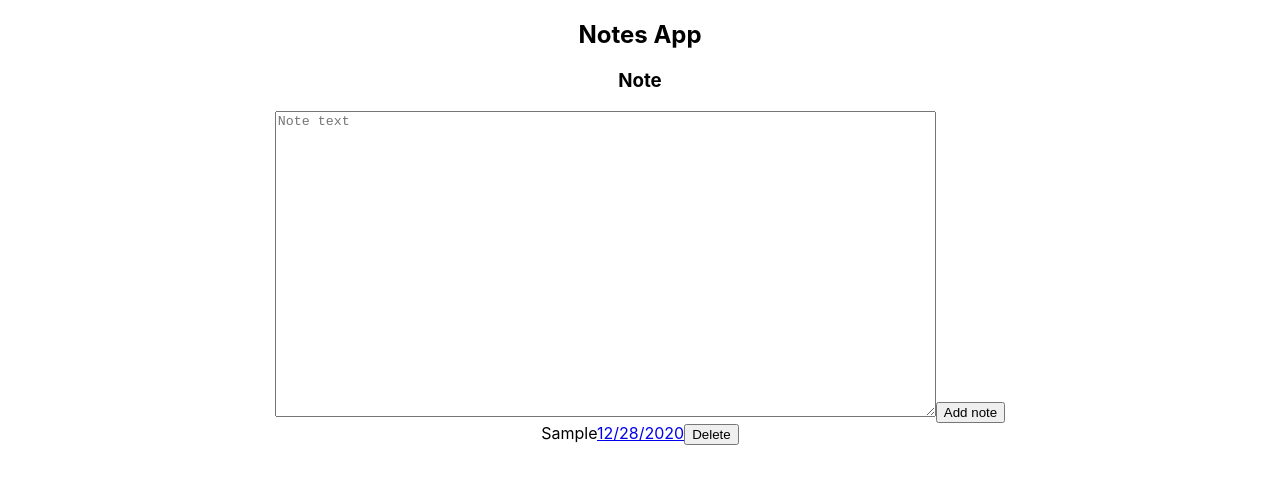
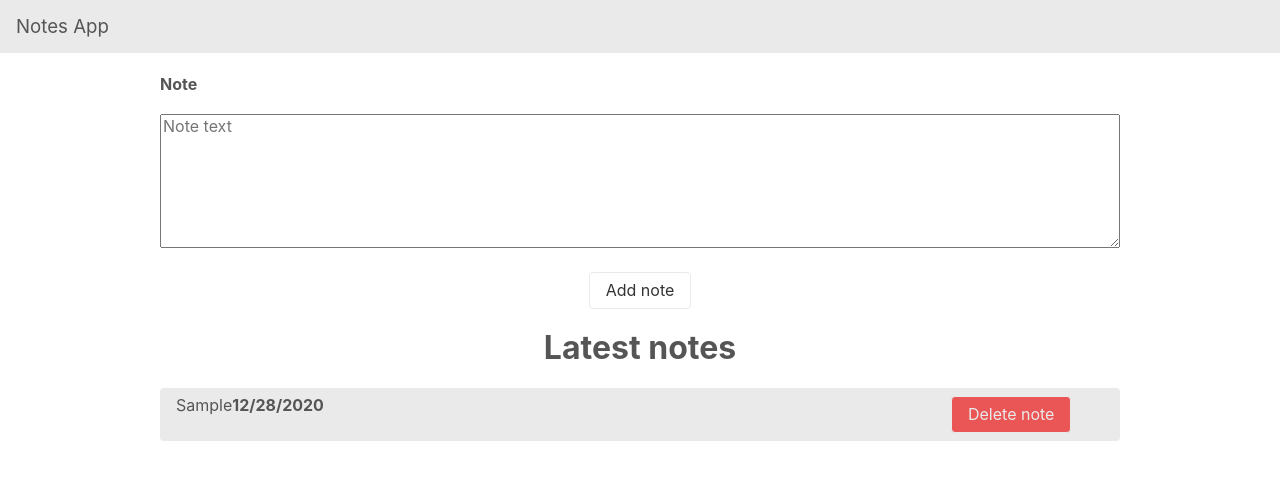
Before and after one commit to bonsoirq/notes, a React (Create React App) app: page / in a window 1280 px wide. Both pictures are taken after typing "Sample" into the empty fields and a click on the button "Add note". Shown: the top 484 px of the page. Built offline with nearby package versions, Linux system fonts and the light colour scheme.

Commit message:
feat: add styles

```diff
--- a/package.json
+++ b/package.json
@@ -10,6 +10,7 @@
     "@testing-library/user-event": "^12.1.10",
     "formik": "^2.2.6",
     "markdown-to-jsx": "^7.1.0",
+    "normalize.css": "^8.0.1",
     "react": "^17.0.1",
     "react-dom": "^17.0.1",
     "react-router-dom": "^5.2.0",
--- a/src/App.css
+++ b/src/App.css
@@ -1,38 +1,130 @@
-.App {
+:root {
+  --element-bg-color: #EAEAEA;
+  --element-text-color: #555;
+  --danger-color: #EA5655;
+}
+
+html,
+body {
+  margin: 0;
+  padding: 0;
+  box-sizing: border-box;
+}
+
+.Layout nav {
+  background-color: var(--element-bg-color);
+}
+
+.Layout nav h3 {
+  font-size: 14pt;
+  font-weight: normal;
+  color: var(--element-text-color);
+  padding: 16px;
+  margin: 0;
+}
+
+.Layout main {
+  width: 960px;
+  margin: 0 auto;
+}
+
+.NewNote {
+  display: flex;
+  flex-direction: column;
+  justify-content: space-around;
+}
+
+.NewNote .error {
+  margin-top: 8px;
+  height: 16px;
+  color: var(--danger-color);
+  font-size: 10pt;
+}
+
+button {
+  padding: 8px 16px;
+  color: #333;
+  background: white;
+  border: 1px solid var(--element-bg-color);
+  border-radius: 4px;
+  cursor: pointer;
+}
+
+button:disabled {
+  color: var(--element-bg-color);
+}
+
+.NewNote h4 {
+  color: var(--element-text-color);
+}
+
+.NewNote textarea {
+  height: 128px;
+}
+
+.NewNote button {
+  margin: 0 auto;
+}
+
+.NotesList h1 {
+  color: var(--element-text-color);
   text-align: center;
 }
 
-.App-logo {
-  height: 40vmin;
-  pointer-events: none;
+.delete-button {
+  color: var(--element-bg-color);
+  background-color: var(--danger-color);
 }
 
-@media (prefers-reduced-motion: no-preference) {
-  .App-logo {
-    animation: App-logo-spin infinite 20s linear;
-  }
+.NoteEntry {
+  display: flex;
+  background-color: var(--element-bg-color);
+  color: var(--element-text-color);
+  border-radius: 4px;
+  padding: 8px 16px;
 }
 
-.App-header {
-  background-color: #282c34;
-  min-height: 100vh;
+.NoteEntry .content {
+  width: 80%;
+}
+
+.NoteEntry .link {
+  color: var(--element-text-color);
+  text-decoration: none;
+  font-weight: bold;
+}
+
+.NoteEntry .actions {
+  width: 20%;
   display: flex;
   flex-direction: column;
-  align-items: center;
   justify-content: center;
-  font-size: calc(10px + 2vmin);
-  color: white;
 }
 
-.App-link {
-  color: #61dafb;
+.NoteEntry .actions button {
+  margin: 0 auto;
 }
 
-@keyframes App-logo-spin {
-  from {
-    transform: rotate(0deg);
-  }
-  to {
-    transform: rotate(360deg);
-  }
+.NoteDetails {
+  display: flex;
+  flex-direction: column;
 }
+
+.NoteDetails .actions {
+  display: flex;
+  justify-content: space-between;
+  padding: 32px 48px;
+}
+
+.NoteDetails .content {
+  display: flex;
+  flex-direction: column;
+  background-color: var(--element-bg-color);
+  color: var(--element-text-color);
+  border-radius: 4px;
+  padding: 16px;
+}
+
+.NoteDetails .date {
+  text-align: end;
+}
--- a/src/App.tsx
+++ b/src/App.tsx
@@ -1,3 +1,4 @@
+import 'normalize.css'
 import './App.css';
 import { Layout } from './Layout';
 import NewNote from './notes/NewNote';
--- a/src/Layout.tsx
+++ b/src/Layout.tsx
@@ -6,9 +6,9 @@ type Props = {
 
 export const Layout = ({ children }: Props) => {
   return (
-    <div>
+    <div className="Layout">
       <nav>
-        <h1>Notes App</h1>
+        <h3>Notes App</h3>
       </nav>
       <main>
         {children}
--- a/src/notes/NewNote.tsx
+++ b/src/notes/NewNote.tsx
@@ -39,18 +39,16 @@ const NewNote = () => {
     }
   })
   return (
-    <form onSubmit={handleSubmit}>
-      <h3>Note</h3>
+    <form className="NewNote" onSubmit={handleSubmit}>
+      <h4>Note</h4>
       <textarea
         onBlur={handleBlur}
         onChange={handleChange}
         value={values.content}
         name="content"
         placeholder="Note text"
-        cols={80}
-        rows={20}
       />
-      {touched.content && errors.content}
+      <span className="error">{touched.content && errors.content}</span>
       <button
         disabled={!isValid}
         type="submit"
--- a/src/notes/NoteDetails.tsx
+++ b/src/notes/NoteDetails.tsx
@@ -10,17 +10,19 @@ type Props = {
 
 const NoteDetails = ({ note, onBack, onDelete }: Props) => {
   return (
-    <div>
-      <div>
+    <div className='NoteDetails'>
+      <div className="actions">
         <button onClick={onBack}>
           Go back
           </button>
-        <button onClick={() => onDelete(note)}>
-          Delete
+        <button className="delete-button" onClick={() => onDelete(note)}>
+          Delete note
         </button>
       </div>
-      <Markdown>{note.content}</Markdown>
-      <span>{note.createdAt.toLocaleDateString()}</span>
+      <div className="content">
+        <Markdown>{note.content}</Markdown>
+        <span className="date">{note.createdAt.toLocaleDateString()}</span>
+      </div>
     </div>
   );
 }
--- a/src/notes/NotesList.tsx
+++ b/src/notes/NotesList.tsx
@@ -7,7 +7,8 @@ import { NoteContext } from './note-context';
 const NotesList = () => {
   const { notes, remove } = useContext(NoteContext);
   return (
-    <div>
+    <div className="NotesList">
+      <h1>Latest notes</h1>
       {notes.map(x => <NoteEntry note={x} onDelete={() => {
         if (window.confirm('Are you sure?')) {
           remove(x)
@@ -23,10 +24,20 @@ type Props = {
 }
 
 const NoteEntry = ({ note, onDelete }: Props) => {
-  return <div key={note.id}>
-    <Markdown>{note.content}</Markdown>
-    <Link to={`/${note.id}`}>{note.createdAt.toLocaleDateString()}</Link>
-    <button onClick={onDelete}>Delete</button>
+  return <div className="NoteEntry" key={note.id}>
+    <div className="content">
+      <Markdown>{note.content}</Markdown>
+      <Link
+        className="link"
+        to={`/${note.id}`}
+        onClick={() => window.scrollTo(0, 0)}
+      >
+          {note.createdAt.toLocaleDateString()}
+      </Link>
+    </div>
+    <div className="actions">
+      <button className="delete-button" onClick={onDelete}>Delete note</button>
+    </div>
   </div>
 }
 
```
Also changed, not shown: 1 other file (tests, documents, lock files or other folders).
